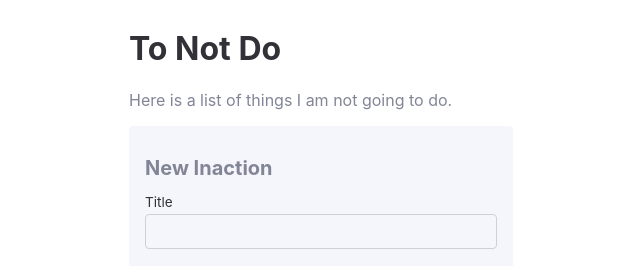
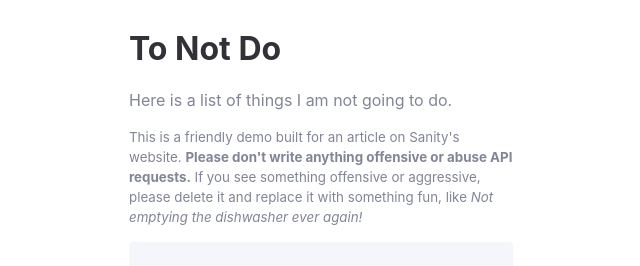
Before and after one commit to seancdavis/svelte-sanity-tonotdo, a Svelte app in the folder svelte/: page / in a window 1280 px wide. Shown: the top 266 px of the page, without its empty margins (319-959 px from the left). Built offline with nearby package versions, Linux system fonts and the light colour scheme; no server answers.

Commit message:
Add a message about not abusing the system

```diff
--- a/svelte/src/App.svelte
+++ b/svelte/src/App.svelte
@@ -24,6 +24,17 @@
 <main>
   <h1 class="main-heading">To Not Do</h1>
   <p class="intro">Here is a list of things I am not going to do.</p>
+  <p class="intro">
+    <small>
+      This is a friendly demo built for an article on Sanity's website.
+      <strong>
+        Please don't write anything offensive or abuse API requests.
+      </strong>
+      If you see something offensive or aggressive, please delete it and replace
+      it with something fun, like
+      <em>Not emptying the dishwasher ever again!</em>
+    </small>
+  </p>
 
   <InactionForm on:reloadInactions={fetchInactions} on:loading={setLoading} />
 
```
